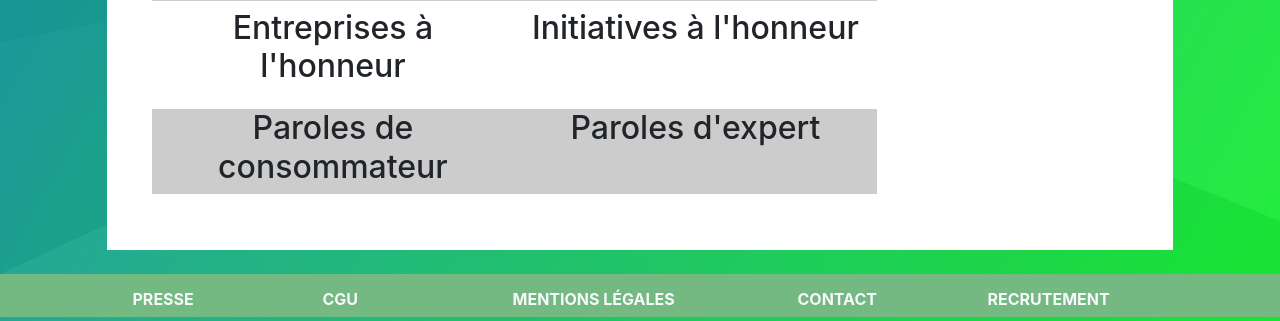
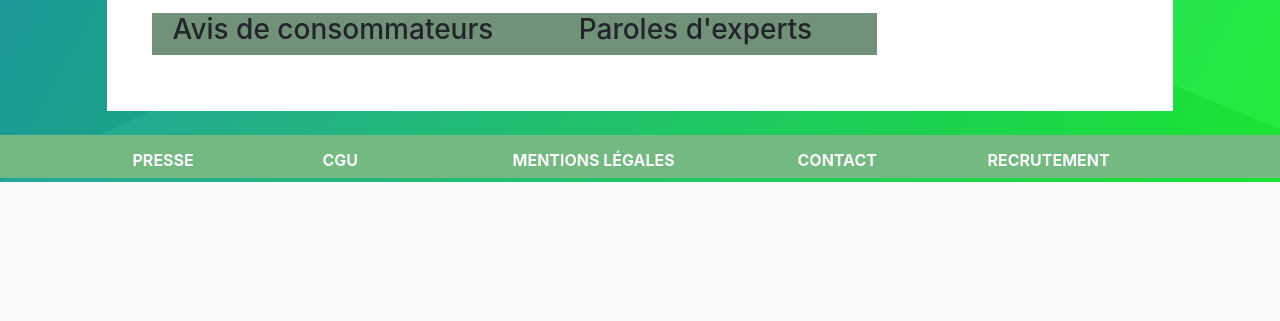
Before and after one commit to VictorSvenn/Brandvisor, a Symfony app: template templates/home/home.html.twig in a window 1280 px wide. Shown: the part 1013-1334 px from the top of the page. After the commit the page ends 1195 px from the top, so only its background shows below. Run offline with Twig, Linux system fonts and the light colour scheme; the template is opened without the code that fills it, so the values that code supplies are empty; style sheets or scripts are compiled from the project's sources; some libraries are stand-ins or nearby versions.

Commit message:
change color

```diff
--- a/assets/scss/global.scss
+++ b/assets/scss/global.scss
@@ -13,6 +13,7 @@
 $darkGreen: #356315;
 $red: #ff3254;
 $black: rgba(0, 0, 0, 0.2);
+$yellow: #729179;
 
 .text-lightGreen {
     color: $lightGreen;
@@ -32,6 +33,13 @@
 
 .text-red {
     color: $red;
+}
+
+.text-yellow {
+    color: $yellow;
+}
+.bg-yellow {
+    background-color: $yellow;
 }
 
 .border-greySteel {
--- a/src/DataFixtures/RecommandationFixtures.php
+++ b/src/DataFixtures/RecommandationFixtures.php
@@ -16,8 +16,8 @@ class RecommandationFixtures extends Fixture implements DependentFixtureInterfac
 
         for ($i = 1; $i <= 10; $i++) {
             $recommandation = new Recommandation();
-            $recommandation->setLink($faker->url);
-            $recommandation->setImage(["$faker->word . $faker->fileExtension"]);
+            $recommandation->setFirstLink($faker->url);
+            $recommandation->setFirstImage("$faker->word . $faker->fileExtension");
             $recommandation->setEnterprise($this->getReference('etp_'.rand(21, 30)));
         }
     }
--- a/templates/home/home.html.twig
+++ b/templates/home/home.html.twig
@@ -23,7 +23,7 @@
                 <div class="row text-center bg-white mb-2">
                     {#Texte#}
                     <div class="col-6 my-auto ">
-                        <h2>Les Objectifs</h2>
+                        <h3>Les Objectifs</h3>
                         <p>Vous pensez que le partage des projets et des initiatives entre tous peut conduire à un monde
                             meilleur.</p>
                         <p>Vous pensez qu'évaluer les entreprises et les marques sur leurs reponsabilités sociales et
@@ -38,15 +38,15 @@
                 </div>
                 {#~~~~~~~~~~~~~#}
                 {# Section "Nous sommes tous acteurs du changement"#}
-                <div class="row text-center bg-black mb-2">
+                <div class="row text-center bg-yellow mb-2">
                     {#Image#}
                     <div class="col-6 my-auto ">
                         <img src="{{ asset('images/fleur.jpeg') }}" alt="" width="100%">
                     </div>
                     {#Texte#}
                     <div class="col-6 my-auto">
-                        <h2>Nous sommes tous acteurs du changement</h2>
-                        <p>Brandvisor réunit les entreprises, engagées dans une démarche de développement durable et de transparence, les consummateurs, à la recherche d'un mode de consommation écoresponsable, et des experts qui apportent un éclairage supplémentaire.</p>
+                        <h3>Nous sommes tous acteurs du changement</h3>
+                        <p>Brandvisor réunit les entreprises, engagées dans une démarche de développement durable et de transparence, les consommateurs, à la recherche d'un mode de consommation écoresponsable, et des experts qui apportent un éclairage supplémentaire.</p>
                     </div>
                 </div>
                 {#~~~~~~~~~~~~~#}
@@ -54,7 +54,7 @@
                 <div class="row text-center bg-white mb-2">
                     {#Entreprise par notes #}
                     <div class="col-6">
-                        <h2>Entreprises à l'honneur</h2>
+                        <h3>Entreprises à l'honneur</h3>
                         <div id="enterprises" class="carousel slide mb-2" data-ride="carousel">
                             <ol class="carousel-indicators">
                                 {% for enterpriseNote in enterpriseNotes %}
@@ -85,7 +85,7 @@
                     </div>
                     {# Section "initiatives les + likées"#}
                     <div class="col-6">
-                        <h2>Initiatives à l'honneur</h2>
+                        <h3>Initiatives à l'honneur</h3>
                         <div id="initiatives" class="carousel slide mb-2" data-ride="carousel">
                             <ol class="carousel-indicators">
                                 {% for initiativeLike in initiativeLikes %}
@@ -117,31 +117,30 @@
                 </div>
                 {#~~~~~~~~~~~~~#}
                 {# Section "Paroles de consommateur + expert"#}
-                <div class="row text-center bg-black mb-2">
+                <div class="row text-center bg-yellow mb-2">
                     {# Paroles de consommateur #}
                     <div class="col-6">
-                        <h2>Paroles de consommateur</h2>
+                        <h3>Avis de consommateurs</h3>
                         {% for consumerAdvice in consumerAdvices|slice(0, 2) %}
                             <a href="{{ path('opinion_show', { 'id': consumerAdvice.id }) }}"
                                class="text-decoration-none text-dark">
 
                                 <div class="bg-white rounded p-2 m-2">
-                                    <h4>{{ consumerAdvice.depositary.fullName }} a déposé un avis
-                                        sur {{ consumerAdvice.enterprise.name }}</h4>
-                                    <p class=" text-truncate">{{ consumerAdvice.text }}</p>
+                                    <h5><b>Avis sur {{ consumerAdvice.enterprise.name }}</b></h5>
+                                    <p class="text-truncate">{{ consumerAdvice.text }}</p>
                                 </div>
                             </a>
                         {% endfor %}
                     </div>
                     {# Section "Paroles d'expert"#}
                     <div class="col-6">
-                        <h2>Paroles d'expert</h2>
+                        <h3>Paroles d'experts</h3>
                         {% for expertAdvice in expertAdvices|slice(0, 2) %}
                             <a href="{{ path('opinion_show', { 'id': expertAdvice.id }) }}"
                                class=" text-decoration-none text-dark">
                                 <div class="bg-white rounded p-2 m-2">
-                                    <h4>{{ expertAdvice.depositary.fullName }} a déposé un avis
-                                        sur {{ expertAdvice.enterprise.name }}</h4>
+                                    <h5><b>{{ expertAdvice.depositary.fullName }}, avis
+                                        sur {{ expertAdvice.enterprise.name }}</b></h5>
                                     <p class=" text-truncate">{{ expertAdvice.text }}</p>
                                 </div>
                             </a>
@@ -156,11 +155,11 @@
             <div class="row mt-3 bg-white">
                 <div>
                     <div class="mx-auto text-center">
-                        <h2 class="bg-black p-2 ">Challenge du jour</h2>
+                        <h3 class="bg-yellow p-2 ">Challenge du jour</h3>
                     </div>
                     <div class="card bg-transparent">
                         <div class="card-body p-2">
-                            <h4 class="card-title text-center">{{ dayChallenge.name }}</h4>
+                            <h5 class="card-title text-center"><b>{{ dayChallenge.name }}</b></h5>
                             <p class="card-text text-center">{{ dayChallenge.description }}</p>
                             <p class="card-text text-center font-italic">Nombre de votes: {{ votes }}</p>
                             {% if is_granted('ROLE_CONSUMER') or is_granted('ROLE_EXPERT') %}
@@ -190,10 +189,10 @@
             <div class="row mt-3 bg-white">
                 <div>
                     <div class="mx-auto text-center">
-                        <h2 class="bg-black p-2">Thématique du jour</h2>
+                        <h3 class="bg-yellow p-2">Thématique du jour</h3>
                     </div>
                     <div class="mx-auto text-center">
-                        <h4>{{ thematique.name }}</h4>
+                        <h5><b>{{ thematique.name }}</b></h5>
                     </div>
                 </div>
             </div>
@@ -203,11 +202,11 @@
             <div class="row mt-3 bg-white">
                 <div>
                     <div class="mx-auto text-center">
-                        <h2 class="bg-black p-2 ">Fil d'actualités</h2>
+                        <h3 class="bg-yellow p-2 ">Fil d'actualités</h3>
                     </div>
                     <div class="mx-auto text-center">
                         {% for new in news %}
-                            <h3>{{ new.title }}</h3>
+                            <h5><b>{{ new.title }}</b></h5>
                             <p class="font-italic">{{ new.date|date("m/d/Y") }}</p>
                             <img src="{{ asset('uploads/' ~ new.illustration) }}" width="70%"alt="">
                             <p>{{ new.text }}</p>
```
